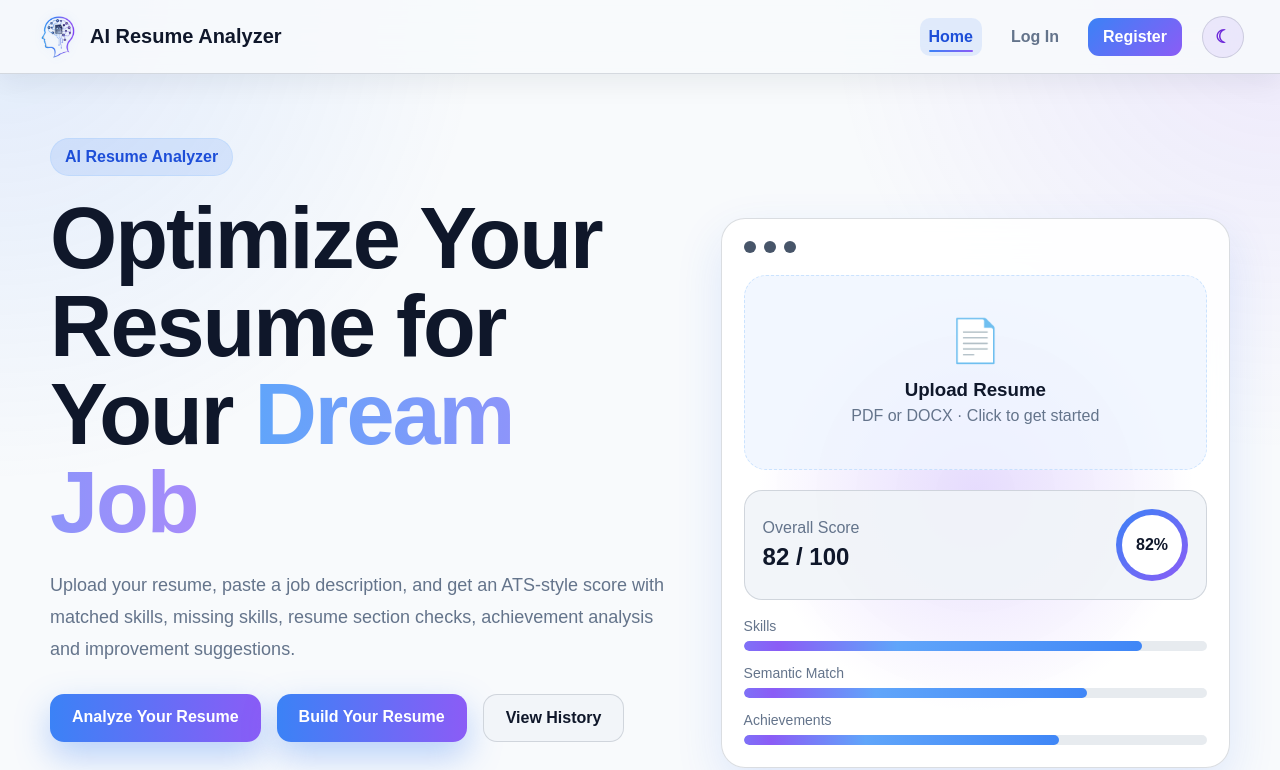
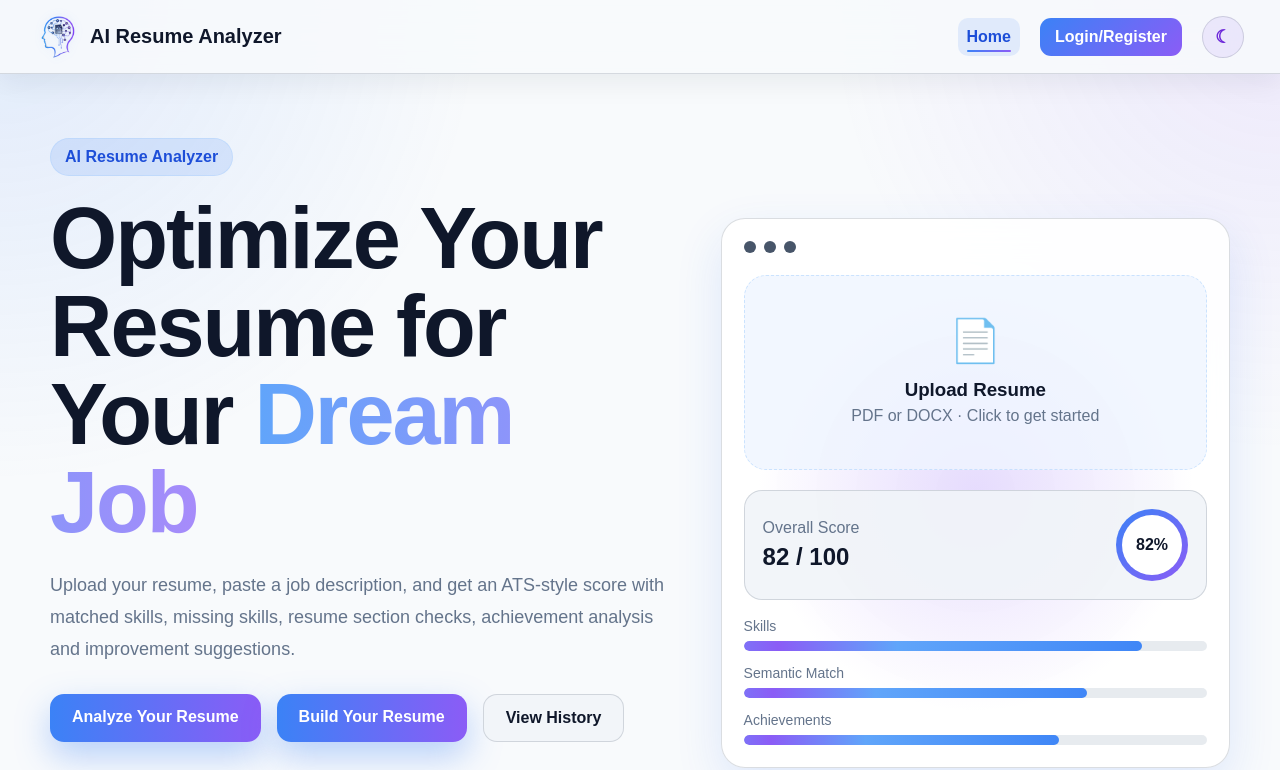
Before and after one commit to AbhiramPasupunoori/AI-Resume-Analyzer, a React (Vite) app in the folder frontend/: page / in a window 1280 px wide. Shown: the top 770 px of the page. Built offline with nearby package versions, Linux system fonts and the light colour scheme; no server answers.

Commit message:
Combine guest authentication navigation

```diff
--- a/frontend/src/components/Navbar.jsx
+++ b/frontend/src/components/Navbar.jsx
@@ -85,10 +85,9 @@ function Navbar() {
         )}
 
         {!loading && !user && (
-          <>
-            <NavLink to="/login" className="nav-link">Log In</NavLink>
-            <NavLink to="/register" className="nav-auth-button">Register</NavLink>
-          </>
+          <NavLink to="/login" className="nav-auth-button">
+            Login/Register
+          </NavLink>
         )}
 
         {user && (
```
